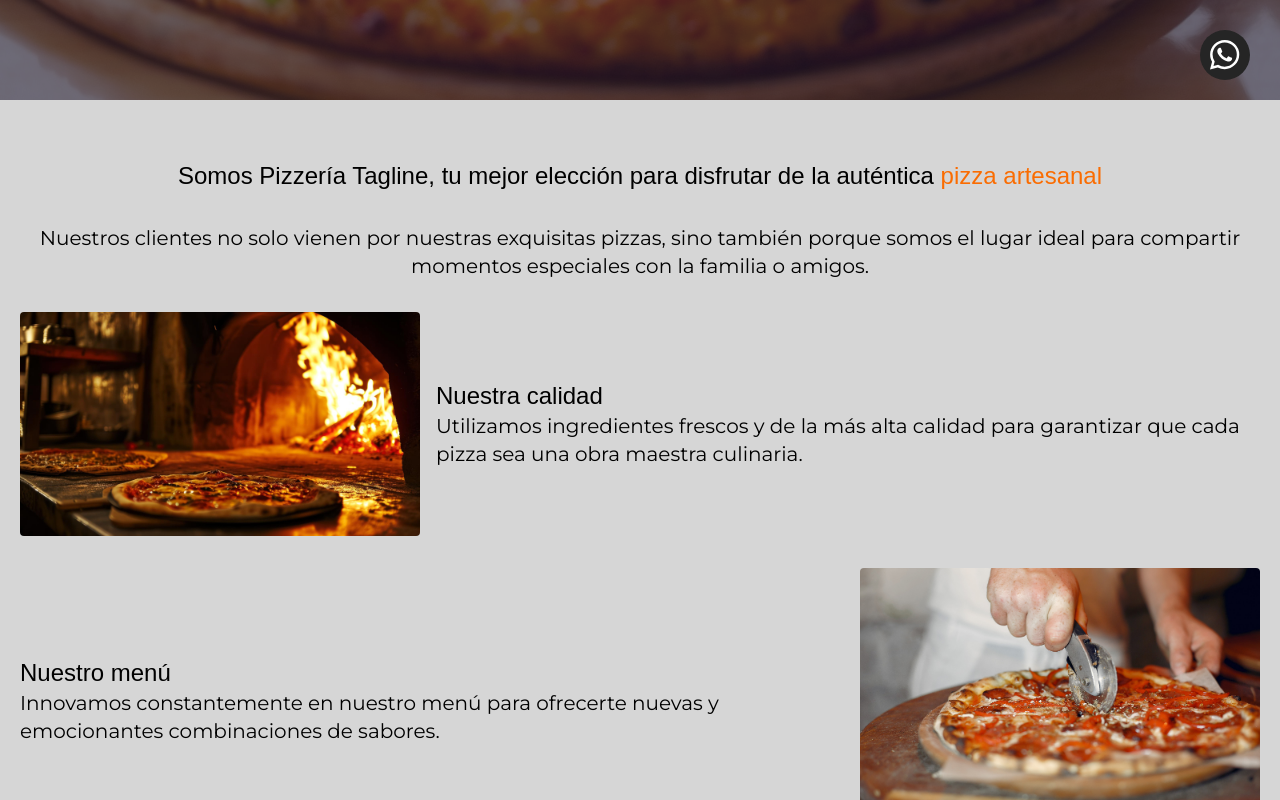
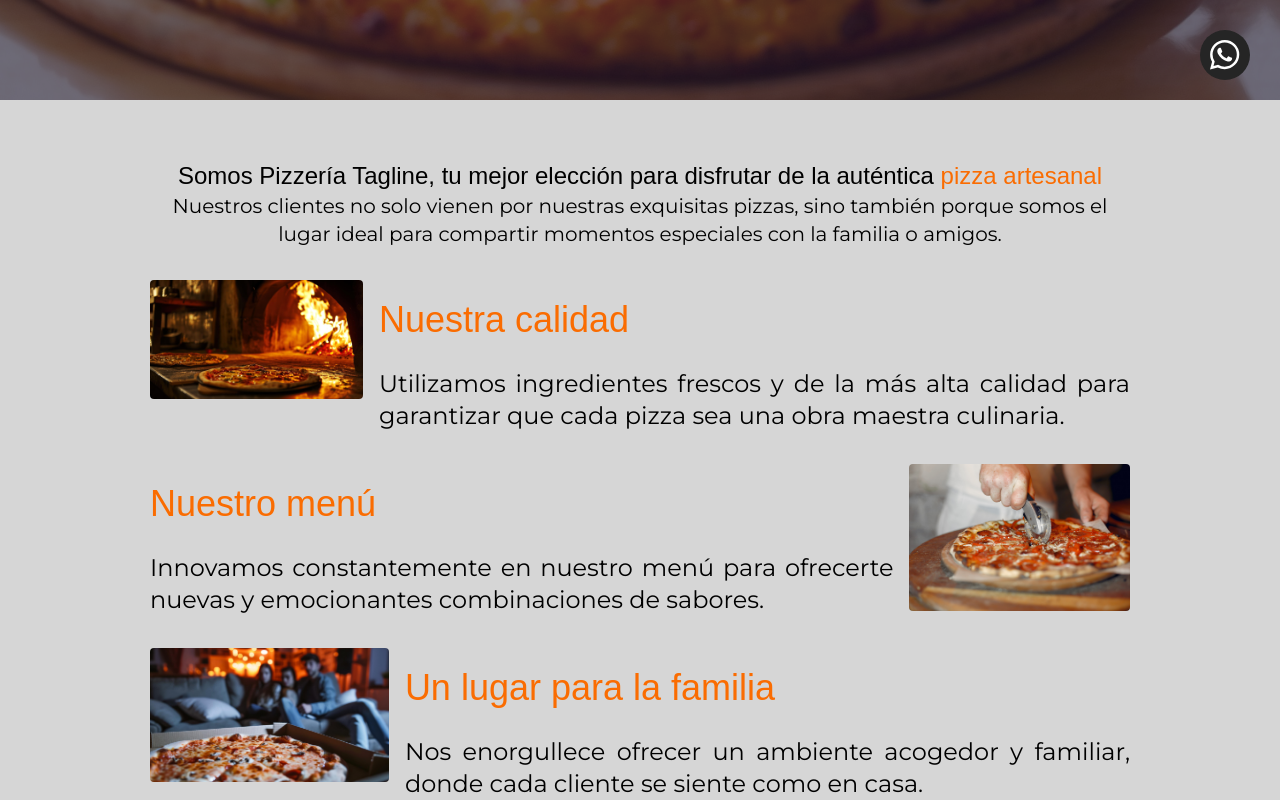
Before and after one commit to brunoLombardi9/prueba-boostsoftwarestudio, a React (Vite) app: page / in a window 1280 px wide. Shown: the part 700-1500 px from the top of the page. Built offline with nearby package versions, Linux system fonts and the light colour scheme; a web font is replaced by a local one.

Commit message:
se agregan animaciones al sitio

```diff
--- /dev/null
+++ b/src/components/AnimationContainer.jsx
@@ -0,0 +1,44 @@
+import { useEffect, useRef, useState } from "react";
+import "../styles/AnimationContainer.css";
+
+const AnimationContainer = ({ children, mustReanimate = false }) => {
+  const ref = useRef(null);
+  const [isIntersecting, setIntersecting] = useState(false);
+  const [hasIntersected, setHasIntersected] = useState(false);
+
+  useEffect(() => {
+    const observer = new IntersectionObserver(([entry]) => {
+      setIntersecting(entry.isIntersecting);
+    });
+
+    if (ref.current) {
+      observer.observe(ref.current);
+    }
+
+    return () => {
+      if (ref.current) {
+        observer.unobserve(ref.current);
+      }
+    };
+  }, []);
+
+  useEffect(() => {
+    if (isIntersecting && (!hasIntersected || mustReanimate)) {
+      setHasIntersected(true);
+    } else if (!isIntersecting && mustReanimate) {
+      setHasIntersected(false);
+    }
+  }, [isIntersecting, mustReanimate]);
+
+  const animationClass = hasIntersected
+    ? "endFadeInEffect"
+    : "startFadeInEffect";
+
+  return (
+    <div ref={ref} className={`${animationClass} text-center`}>
+      {children}
+    </div>
+  );
+};
+
+export default AnimationContainer;
--- a/src/components/Home/About.jsx
+++ b/src/components/Home/About.jsx
@@ -1,38 +1,51 @@
 import hornoDeBarro from "../../assets/hornoDeBarro.jpg";
 import pizzaCortando from "../../assets/pizzaCortando.jpg";
 import pizzaFamilia from "../../assets/pizzaFamilia.jpg";
+import AnimationContainer from "../AnimationContainer";
 
 const About = () => {
   return (
     <section className="flex flex-col gap-6">
-      <div className="flex flex-col gap-8 py-10 my-auto px-5 ">
+      <div className="flex flex-col gap-8 py-10 my-auto px-5 lg:px-[150px] ">
+        <AnimationContainer>
           <h2 className="text-center text-2xl">
             Somos Pizzería Tagline, tu mejor elección para disfrutar de la
             auténtica <span className="text-strongOrange">pizza artesanal</span>
           </h2>
           <p className="text-center text-xl">
-          Nuestros clientes no solo vienen por nuestras exquisitas pizzas, sino
-          también porque somos el lugar ideal para compartir momentos especiales
-          con la familia o amigos.
+            Nuestros clientes no solo vienen por nuestras exquisitas pizzas,
+            sino también porque somos el lugar ideal para compartir momentos
+            especiales con la familia o amigos.
           </p>
+        </AnimationContainer>
 
         {aboutItems.map((item, index) => (
-          <div  className={`flex flex-col md:flex-row gap-4 ${index % 2 !== 0 ? 'md:flex-row-reverse' : ''}`} key={item.title}>
+          <div
+            className={`flex flex-col lg:flex-row gap-4 mt-10 md:mt-0 ${
+              index % 2 !== 0 ? "lg:flex-row-reverse" : ""
+            }`}
+            key={item.title}
+          >
+            <AnimationContainer>
               <img
                 src={item.picture}
-              className="md:max-w-[400px] rounded"
+                className=" w-full lg:max-w-[400px] rounded"
                 alt={item.title}
               />
-            <div className="flex-col my-auto">
-              <h2 className="text-2xl">{item.title}</h2>
-              <p className="text-xl">{item.text}</p>
+            </AnimationContainer>
+
+            <AnimationContainer>
+              <div className="flex flex-col gap-7 justify-center text-justify">
+                <h2 className="text-4xl text-strongOrange mt-5">
+                  {item.title}
+                </h2>
+                <p className="text-2xl text-justify">{item.text}</p>
               </div>
+            </AnimationContainer>
           </div>
         ))}
-
       </div>
     </section>
-
   );
 };
 
--- a/src/components/Home/Hero.jsx
+++ b/src/components/Home/Hero.jsx
@@ -2,21 +2,25 @@ import "../../styles/Home/Hero.css";
 import { Link } from "react-router-dom";
 import goUp from "../../utils/goUp.js";
 import { transitions150 } from "../../utils/transitions.js";
+import AnimationContainer from "../AnimationContainer.jsx";
 
 const Hero = () => {
   return (
+    // <AnimationContainer>
     <section
       id="hero"
-      className="flex flex-col justify-center items-center gap-5 text-white"
+      className="flex flex-col justify-center items-center gap- text-white"
     >
+      <AnimationContainer>
         <h1 className=" font-bold text-4xl md:text-6xl">Pizzería Tagline</h1>
-      <p className="textl-md md:text-xl text-center max-w-[90%] md:max-w-[60%]">
-        Bienvenidos a nuestra Tagline, donde cada pizza se prepara con pasión y
-        los ingredientes más frescos. Disfruta de sabores auténticos en un
+
+        <p className="text-md md:text-xl text-center max-w-[90%] md:max-w-[60%] mx-auto mt-5">
+          Bienvenidos a nuestra Tagline, donde cada pizza se prepara con pasión
+          y los ingredientes más frescos. Disfruta de sabores auténticos en un
           ambiente acogedor.
         </p>
 
-      <div className="flex justify-center gap-5">
+        <div className="flex justify-center gap-5 mt-5">
           <Link to="/foods" onClick={goUp}>
             <button
               className={`py-4 px-2 font-bold rounded bg-orange hover:bg-strongOrange border-orange hover:border-strongOrange border-2 ${transitions150}`}
@@ -33,6 +37,7 @@ const Hero = () => {
             </button>
           </Link>
         </div>
+      </AnimationContainer>
     </section>
   );
 };
--- a/src/components/Product/ProductCard.jsx
+++ b/src/components/Product/ProductCard.jsx
@@ -1,10 +1,12 @@
 import { useState } from "react";
 import "../../styles/Products/ProductCard.css";
 import { BounceLoader } from "react-spinners";
+import AnimationContainer from "../AnimationContainer";
 
 const ProductCard = ({ pizza }) => {
   const [loading, setLoading] = useState(true);
   return (
+    <AnimationContainer>
     <div
       className={`cardContainer text-white bg-white rounded flex justify-center items-center h-full ${
         loading && "px-5 py-10"
@@ -27,6 +29,7 @@ const ProductCard = ({ pizza }) => {
         </div>
       )}
     </div>
+    </AnimationContainer>
   );
 };
 
--- /dev/null
+++ b/src/styles/AnimationContainer.css
@@ -0,0 +1,26 @@
+.startFadeInEffect,
+.endFadeInEffect {
+  transition: all 0.9s cubic-bezier(0.17, 0.55, 0.55, 1);
+}
+
+.startFadeInEffect {
+  transform: translateY(120px);
+  opacity: 0;
+}
+
+.endFadeInEffect {
+  transform: none;
+  opacity: 1;
+}
+/*
+.delayS {
+  transition: all 1.2s cubic-bezier(0.17, 0.55, 0.55, 1);
+}
+
+.delayM {
+  transition: all 1.5s cubic-bezier(0.17, 0.55, 0.55, 1);
+}
+
+.delayL {
+  transition: all 1.8s cubic-bezier(0.17, 0.55, 0.55, 1);
+} */
--- a/src/styles/Header.css
+++ b/src/styles/Header.css
@@ -30,6 +30,6 @@
   }
 
   header .active {
-    color: #fa6c01 !important;
+    color: #fa6c01 ;
     transition: 0.2s ease 0s;
   }
--- a/src/styles/Home/Hero.css
+++ b/src/styles/Home/Hero.css
@@ -1,4 +1,4 @@
-#hero{
+#hero {
   background-image: url(../../assets/pizza-hero.jpg);
   background-position: center;
   background-size: cover;
@@ -9,14 +9,19 @@
   margin-top: 0px;
 }
 
-
-  #hero::after{
+#hero::after {
   content: "";
   width: 100%;
   height: 100%;
   position: absolute;
   top: 0;
   left: 0;
-    background-color: rgba(21,20, 51, 0.6);
+  background-color: rgba(21, 20, 51, 0.6);
   z-index: -1;
 }
+
+@media (max-height: 370px) {
+  #hero h1 {
+    margin-top: 120px;
+  }
+}
```
Lines whose indentation alone changed are shown as unchanged.
